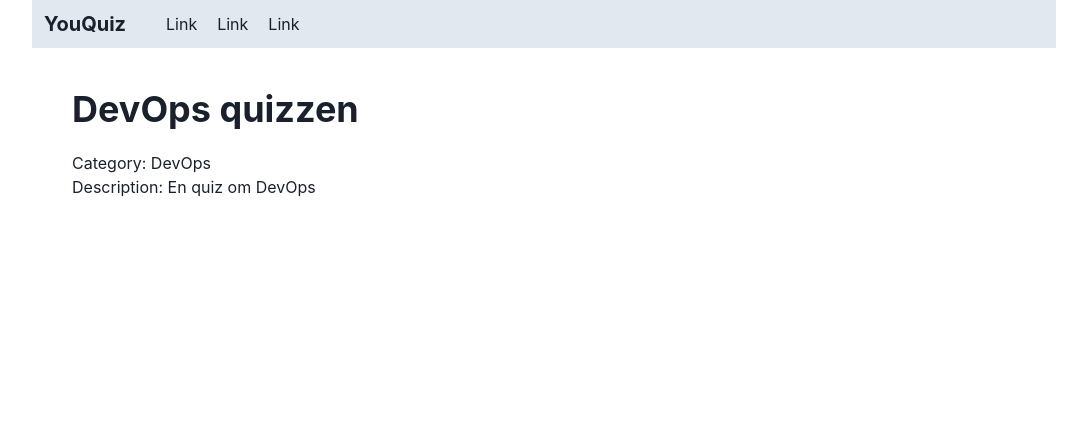
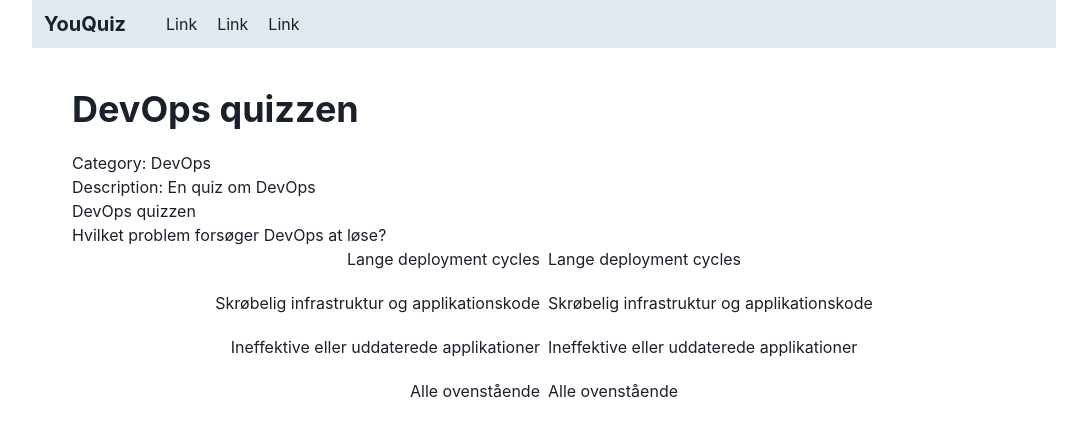
Before and after one commit to siffravn/HelloDevOps, a React (Create React App) app in the folder web/: page / in a window 1280 px wide. Shown: the top 436 px of the page, without its empty margins (96-1183 px from the left). Built offline with nearby package versions, Linux system fonts and the light colour scheme.

Commit message:
FE-7: feat(app) - display quiz component
This is a temporary solution till routing is set up

```diff
--- a/web/src/App.tsx
+++ b/web/src/App.tsx
@@ -2,6 +2,7 @@ import './App.css';
 import BasicLayout from './components/layouts/basicLayout';
 import { QuizStore } from './stores/quizStore';
 import QuizSelection from './views/quizSelection';
+import QuizComponent from "./views/quizComponent";
 
 function App() {
 
@@ -9,6 +10,7 @@ function App() {
     <BasicLayout>
       {/* router output here. For now, render quizView below */}
       <QuizSelection quizStore={QuizStore} />
+      <QuizComponent quizStore={QuizStore} />
     </BasicLayout>
   );
 }
```
